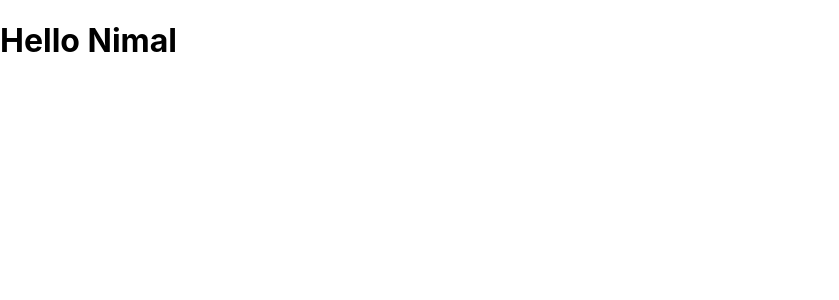
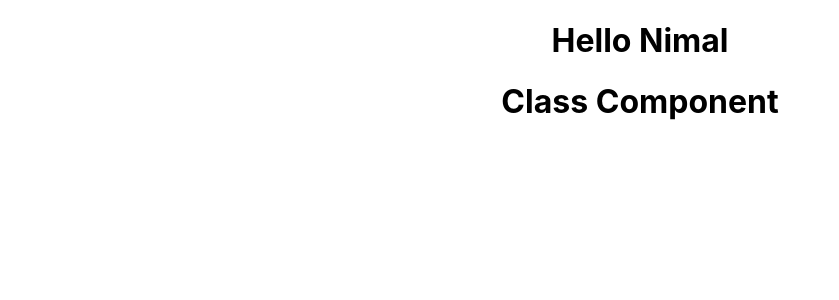
Before and after one commit to RavinduNirmal/ReactJs, a React (Create React App) app in the folder hello-world/: page / in a window 1280 px wide. Shown: the top 300 px of the page, without its empty margins (0-839 px from the left). Built offline with nearby package versions, Linux system fonts and the light colour scheme.

Commit message:
classComponent(Welcome)

```diff
--- a/hello-world/src/App.js
+++ b/hello-world/src/App.js
@@ -1,11 +1,15 @@
 import React from 'react';
 // import React,{ Component } from 'react';
+import './App.css'
 import Greet from './component/greet';
+import Welcome from './component/Welcome';
 
 function App() {
   return (
-
-       <Greet/>
+    <div className="App">
+           <Greet/>
+            <Welcome/>
+            </div>
 
   );
 }
@@ -16,8 +20,6 @@
 //   render(){
 //     return(
 //
-//       <Greet/>
-
 //     );
 //   }
 // }
--- /dev/null
+++ b/hello-world/src/component/Welcome.js
@@ -0,0 +1,10 @@
+import React, {Component} from 'react'
+
+class Welcome extends Component{
+    render() {
+
+       return <h1>Class Component</h1>
+    }
+}
+
+export default Welcome;
```
